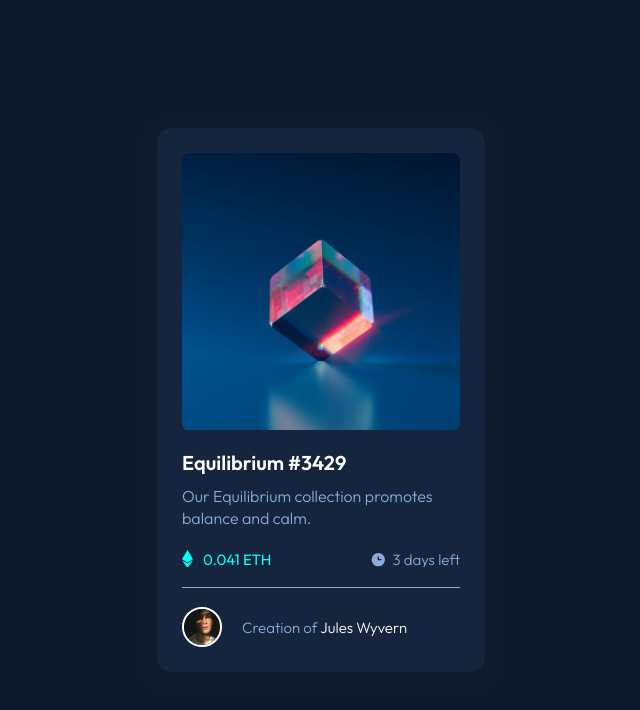
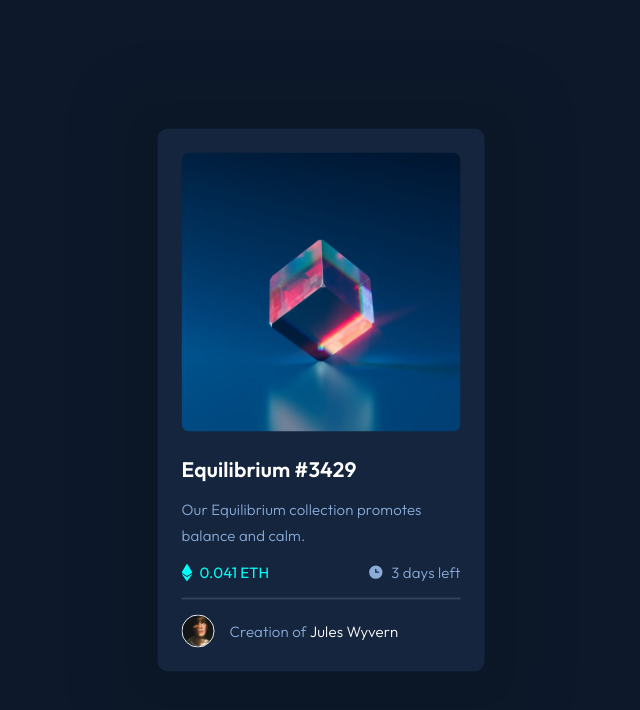
Before and after one commit to VangmanawKairung/Frontend-Mentor_nft-prview-card-component, a plain HTML site: page index.html in a window 1280 px wide. Shown: the whole page, without its empty margins (319-959 px from the left). Drawn offline with Linux system fonts and the light colour scheme.

Commit message:
Complete

```diff
--- a/index.html
+++ b/index.html
@@ -43,6 +43,7 @@
           </div>
         </div>
       </section>
+      <hr />
       <footer class="nft-card-creator">
         <img
           src="./sources/images/image-avatar.png"
--- a/style.scss
+++ b/style.scss
@@ -1,152 +1,189 @@
+// Font
+$root-font-family: Outfit;
+$root-font-size: 15px;
+$root-font-weight: 300;
+
+// Color
+$white: hsl(0, 0%, 100%);
+$soft-blue: hsl(215, 51%, 70%);
+$cyan: hsl(178, 100%, 50%);
+$main-bg: hsl(217, 54%, 11%);
+$card-bg: hsl(216, 50%, 16%);
+$line: hsl(215, 32%, 27%);
+
 * {
   margin: 0;
   padding: 0;
   overflow: hidden;
   box-sizing: border-box;
-  font-family: "Outfit", sans-serif;
-  font-size: 15px;
+  font-family: $root-font-family;
+  font-size: $root-font-size;
+  font-weight: $root-font-weight;
+  color: $soft-blue;
+  letter-spacing: 0.01rem;
 }
 
 body {
-  background-color: hsl(217, 54%, 11%);
+  background-color: $main-bg;
 
-  .nft-card {
-    width: 328px;
-    height: 544px;
+  main {
+    width: 327px;
+    height: 543px;
 
-    background-color: hsl(216, 50%, 16%);
     position: absolute;
     top: 50%;
     left: 50%;
     translate: -50% -50%;
-    border-radius: 15px;
-    padding: 25px;
+
+    padding: 24px;
+    background: $card-bg;
+    border-radius: 10px;
 
     display: flex;
     flex-direction: column;
     justify-content: space-between;
 
-    box-shadow: 0px 5px 20px 20px rgba($color: hsl(216, 50%, 16%), $alpha: 0.3);
+    box-shadow: 0px 5px 50px 50px rgba($color: black, $alpha: 0.1);
 
     .nft-card-image {
-      width: 100%;
-      height: fit-content;
-
       img {
         width: 100%;
         height: fit-content;
-        // margin-bottom: 20px;
         border-radius: 8px;
-      }
-
-      .nft-card-image-overlay {
-        border-radius: 8px;
-        width: 279px;
-        height: 279px;
-        background-color: rgba(255, 255, 255, 0);
-        position: absolute;
-        z-index: 1;
-        top: 26px;
-      }
-
-      .nft-card-image-overlay:hover {
-        background-color: rgba($color: hsl(178, 100%, 50%), $alpha: 0.5);
-        cursor: pointer;
-      }
-
-      .nft-card-image-overlay:hover::after {
-        content: url(./sources/images/icon-view.svg);
-        width: 100%;
-        height: 100%;
-        position: relative;
-        top: 40%;
-        left: 40%;
-        transform: translate(-50%, -50%);
-        opacity: 1;
-        z-index: 1000;
       }
     }
 
     .nft-card-info {
-      margin-top: 20px;
-      h1 {
-        color: hsl(0, 0%, 100%);
+      .nft-card-title {
+        font-size: 1.4rem;
         font-weight: 600;
-        font-size: 20px;
-        margin-bottom: 10px;
-      }
+        color: $white;
 
-      h1:hover {
-        color: hsl(178, 100%, 50%);
-        cursor: pointer;
+        margin-top: 5px;
+        margin-bottom: 15px;
       }
 
       .nft-card-detail {
-        font-size: 16px;
-        color: hsl(215, 51%, 70%);
-        margin-bottom: 20px;
-        font-weight: 300;
-        line-height: 1.5rem;
+        line-height: 1.7rem;
+        margin-bottom: 15px;
       }
 
       .nft-card-meta {
         display: flex;
         justify-content: space-between;
-        align-items: center;
 
         .nft-card-price,
         .nft-card-days-left {
           display: flex;
           align-items: center;
+
+          img {
+            height: fit-content;
+            margin-right: 7px;
+          }
         }
 
         .nft-card-price {
-          color: hsl(178, 100%, 50%);
-          font-weight: 400;
-          img {
-            padding-right: 10px;
-          }
-        }
-
-        .nft-card-days-left {
-          color: hsl(215, 51%, 70%);
-          font-weight: 300;
-          img {
-            padding-right: 5px;
+          p {
+            color: $cyan;
+            font-weight: 400;
           }
         }
       }
     }
 
+    hr {
+      border: 1px solid $line;
+    }
+
     .nft-card-creator {
       display: flex;
       align-items: center;
-      padding-top: 20px;
-      margin-top: 20px;
-      border-top: 1px solid hsl(215, 51%, 70%);
 
       img {
-        width: 40px;
-        height: 40px;
+        width: 33px;
+        height: fit-content;
+        border: 1px solid $white;
+        border-radius: 50%;
 
-        border: 2px solid hsl(0, 0%, 100%);
-        border-radius: 50%;
-        margin-right: 20px;
+        margin-right: 15px;
       }
 
       p {
-        color: hsl(215, 51%, 70%);
-        font-weight: 300;
+        span {
+          color: $white;
+        }
+      }
+    }
 
-        span {
-          color: hsl(0, 0%, 100%);
-        }
+    // Active State
+    .nft-card-image-overlay {
+      border-radius: 8px;
+      width: 278px;
+      height: 278px;
+      background-color: rgba(255, 255, 255, 0);
+      position: absolute;
+      z-index: 1;
+      top: 26px;
+    }
 
-        span:hover {
-          color: hsl(178, 100%, 50%);
-          cursor: pointer;
-        }
+    .nft-card-image-overlay:hover {
+      background-color: rgba($color: hsl(178, 100%, 50%), $alpha: 0.5);
+      cursor: pointer;
+    }
+
+    .nft-card-image-overlay:hover::after {
+      content: url(./sources/images/icon-view.svg);
+      width: 100%;
+      height: 100%;
+      position: relative;
+      top: 40%;
+      left: 40%;
+      transform: translate(-50%, -50%);
+      opacity: 1;
+      z-index: 1000;
+    }
+
+    .nft-card-info {
+      .nft-card-title:hover {
+        color: $cyan;
+      }
+    }
+
+    .nft-card-creator {
+      p span:hover {
+        color: $cyan;
+        cursor: pointer;
       }
     }
   }
 }
+
+@media (min-width: 1440px) {
+  body {
+    main {
+      width: 350px;
+      height: 595px;
+      border-radius: 15px;
+
+      .nft-card-image-overlay {
+        width: 300px;
+        height: 300px;
+      }
+
+      .nft-card-info {
+        .nft-card-detail {
+          font-size: 18px;
+          margin-top: 20px;
+          margin-bottom: 20px;
+        }
+
+        margin-bottom: 10px;
+      }
+
+      .nft-card-creator {
+        margin-bottom: 10px;
+      }
+    }
+  }
+}
```
Also changed, not shown: sources/result/desktop.png (deleted), sources/result/mobile.png (deleted), sources/screenshots/Active state.jpg (added), sources/screenshots/Desktop view.png (added), sources/screenshots/Mobile view.png (added), style.css.
